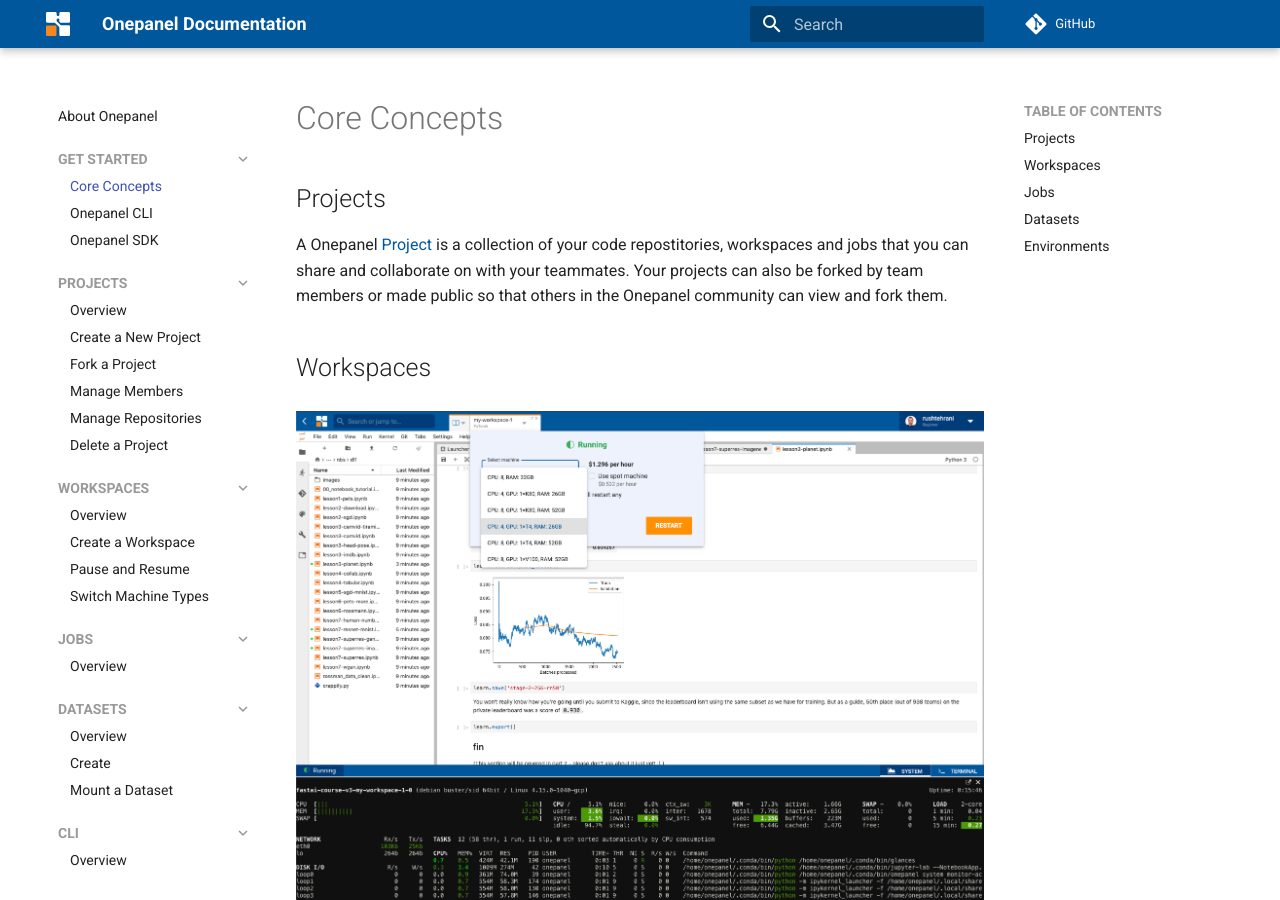
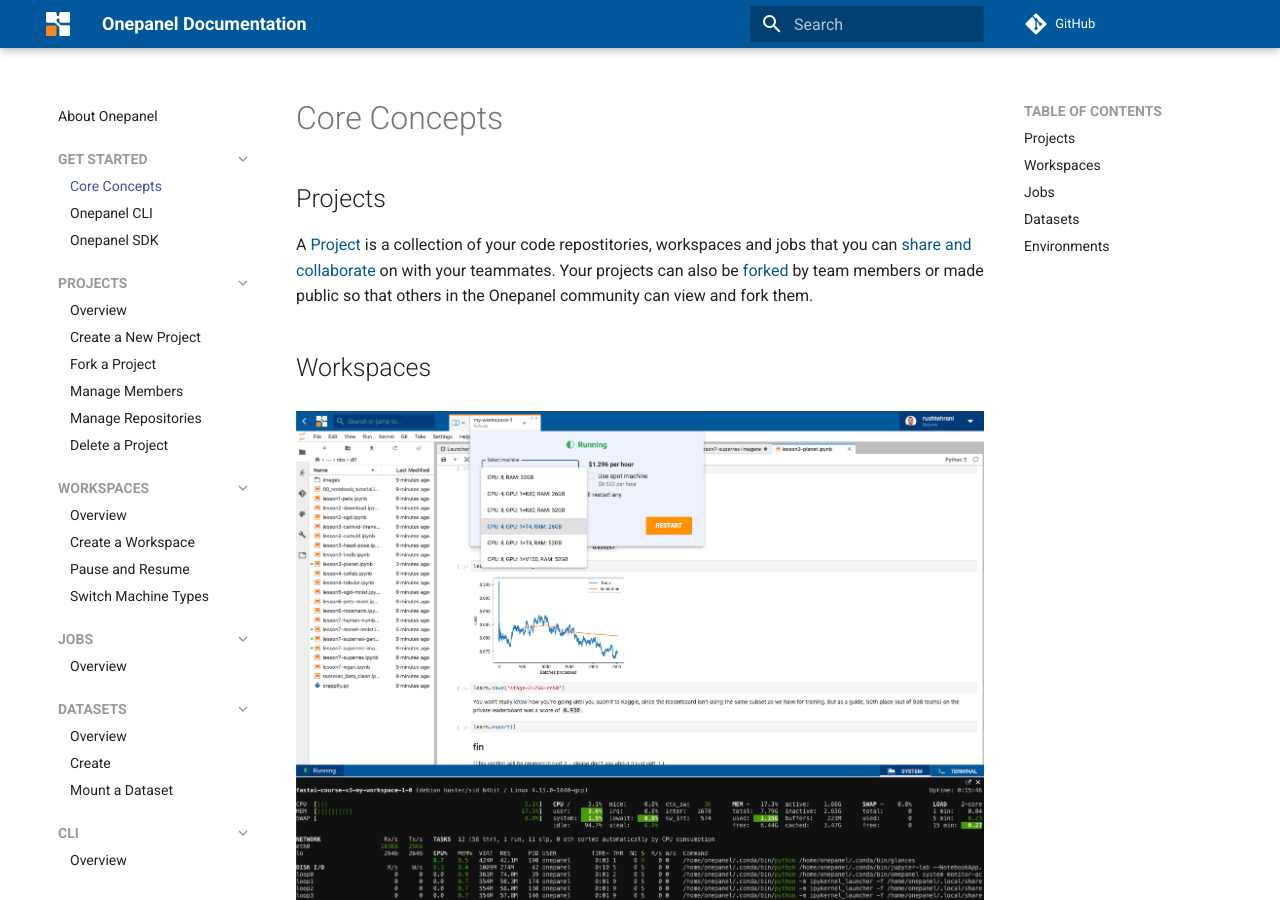
Before and after one commit to onepanelio/docs, an MkDocs documentation site: the page built from docs/start/core-concepts.md, in a window 1280 px wide and 900 px high. Built offline with MkDocs 1.6.1 and Material for MkDocs 9.7.7, drawn with Linux system fonts in a browser that asks for light colours; comment, search, counter and statistics services are not loaded.

Commit message:
clean up

```diff
--- a/docs/start/core-concepts.md
+++ b/docs/start/core-concepts.md
@@ -1,5 +1,5 @@
 ## Projects
-A Onepanel [Project](/projects) is a collection of your code repostitories, workspaces and jobs that you can share and collaborate on with your teammates. Your projects can also be forked by team members or made public so that others in the Onepanel community can view and fork them.
+A [Project](/projects/) is a collection of your code repostitories, workspaces and jobs that you can [share and collaborate](/projects/members) on with your teammates. Your projects can also be [forked](/projects/forking) by team members or made public so that others in the Onepanel community can view and fork them.
 
 ## Workspaces
 ![](../assets/img/core-concepts-182623.png)
```
Also changed, not shown: docs/projects/delete.md (+1 -1 lines).
